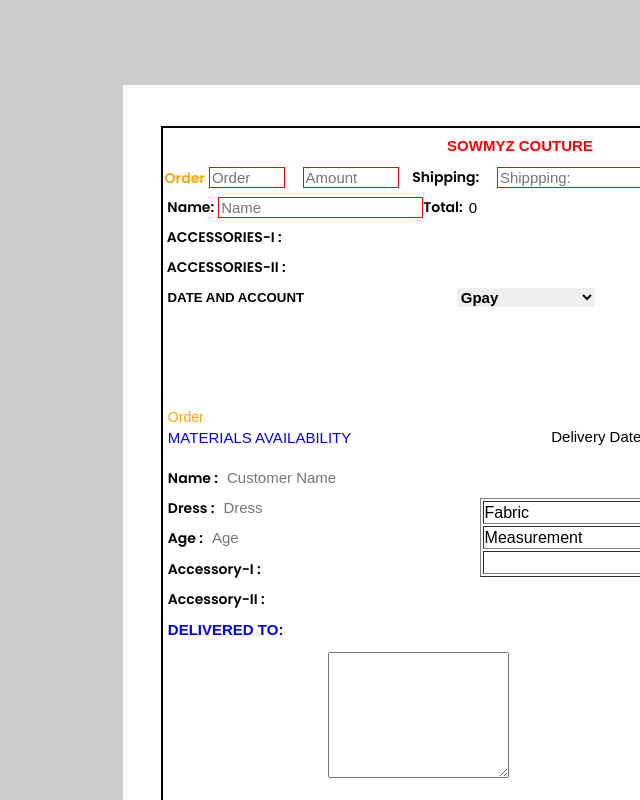
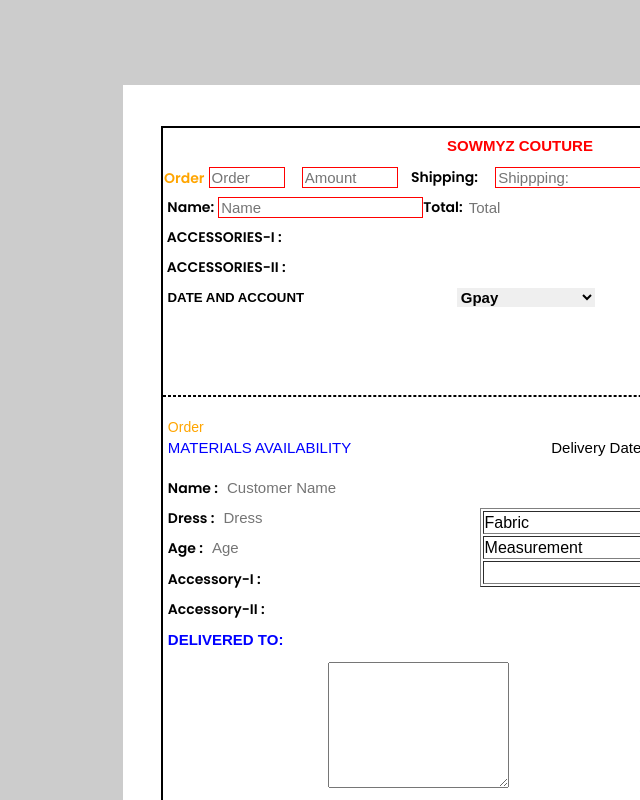
Before and after one commit to Praw47/Showmyz-Reports, a React (Vite) app: page / in a window 1280 px wide. Shown: the top 800 px of the page, without its empty margins (640-1280 px from the left). Built offline with nearby package versions, Linux system fonts and the light colour scheme.

Commit message:
Refactor Delivery component for improved readability

```diff
--- a/src/components/Delivery.jsx
+++ b/src/components/Delivery.jsx
@@ -129,7 +129,7 @@
              onChange={(e)=>setShip(e.target.value)}
              type="number" placeholder='Shippping:' />
             <span>Delivery:</span>
-              <input type='date'
+            <input type='text'
             style={{
               width:"100px"
             }}
@@ -148,7 +148,6 @@
              placeholder='Name' />
             <span >Total:</span>
             <input type="number"
-                value={getAmountShip}
               style={{marginRight:"100px"
               }}  placeholder='Total' />
             <input type="text" className='empty' disabled />
@@ -178,13 +177,16 @@
             />
           </div>
         </div>
+        <hr style={{border:"1px dashed black"}} />
         <div className="centerpage">
           <div className="cenFirst cen">
             <h5 style={{color:"orange"}} >Order {order}</h5>
           </div>
           <div className="cenSec cen">
             <p>MATERIALS AVAILABILITY</p>
-              <h6>Delivery Date: <span>{topDate}</span> </h6>
+            <h6>
+              Delivery Date: {topDate}
+            </h6>
           </div>
           <div className="cenTwoLefAndRigh">
             <div className="leftCen">
@@ -350,7 +352,7 @@
       <div className="borders">
         <div className="topViewSec">
             <h4>DELIVERED TO : </h4>
-              <p style={{ whiteSpace: "pre-line" }}>
+            <p className='topSideP' style={{ whiteSpace: "pre-line" }}>
                 {toAddress.split(",")           // split by comma
                   .map((line) => line.trim()) // remove extra spaces
                   .join("\n")           // join with newline character
```
Lines whose indentation alone changed are shown as unchanged.
